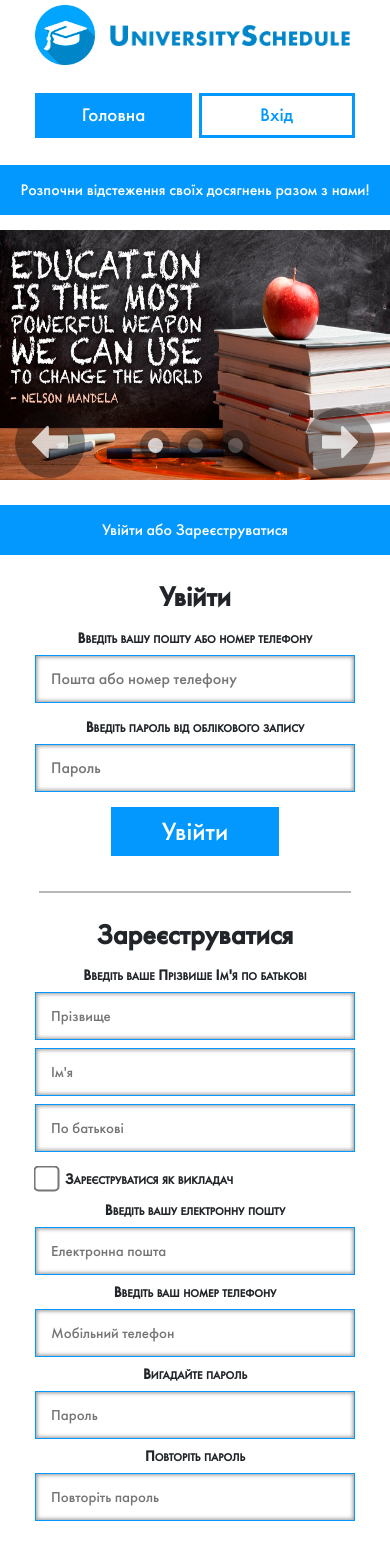
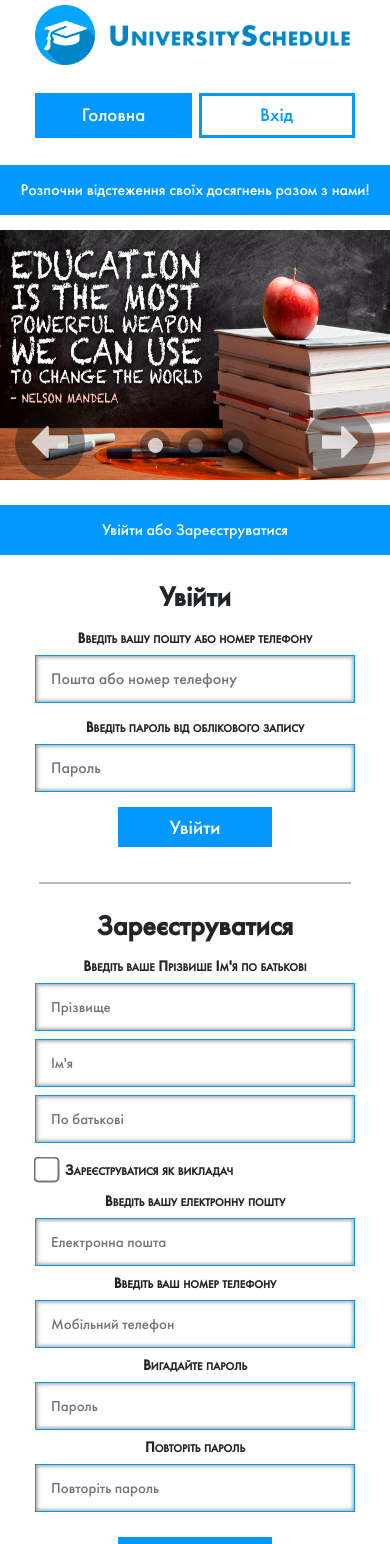
Before and after one commit to mariyahubko04/Schedule-lessons, a React (Create React App) app: page / in a window 390 px wide. Shown: the top 1544 px of the page. Built offline with nearby package versions, Linux system fonts and the light colour scheme; no server answers.

Commit message:
small fixes in adaptive

```diff
--- a/src/sass/mobile-version.css
+++ b/src/sass/mobile-version.css
@@ -101,6 +101,10 @@
   .container .slick-prev {
     left: 15px;
   }
+  .login-block__form--field-btn-login,
+  .authorization-block__form--field-btn-login {
+    font-size: 20px;
+  }
 }
 
 @media screen and (max-width: 480px) {
@@ -109,6 +113,11 @@
   }
   .container .slick-slide img {
     height: 270px;
+  }
+  .authorization-block__form--field-label--checked {
+    -ms-grid-columns: 25px 1fr;
+        grid-template-columns: 25px 1fr;
+    margin: 3px 0 10px;
   }
 }
 
--- a/src/sass/mobile-version.scss
+++ b/src/sass/mobile-version.scss
@@ -116,6 +116,11 @@
   .container .slick-prev {
     left: 15px;
   }
+
+  .login-block__form--field-btn-login,
+  .authorization-block__form--field-btn-login {
+    font-size: 20px;
+  }
 }
 
 @media screen and (max-width: 480px) {
@@ -125,6 +130,11 @@
 
   .container .slick-slide img {
     height: 270px;
+  }
+
+  .authorization-block__form--field-label--checked {
+    grid-template-columns: 25px 1fr;
+    margin: 3px 0 10px;
   }
 }
 
```
Also changed, not shown: 1 other file (tests, documents, lock files or other folders).
